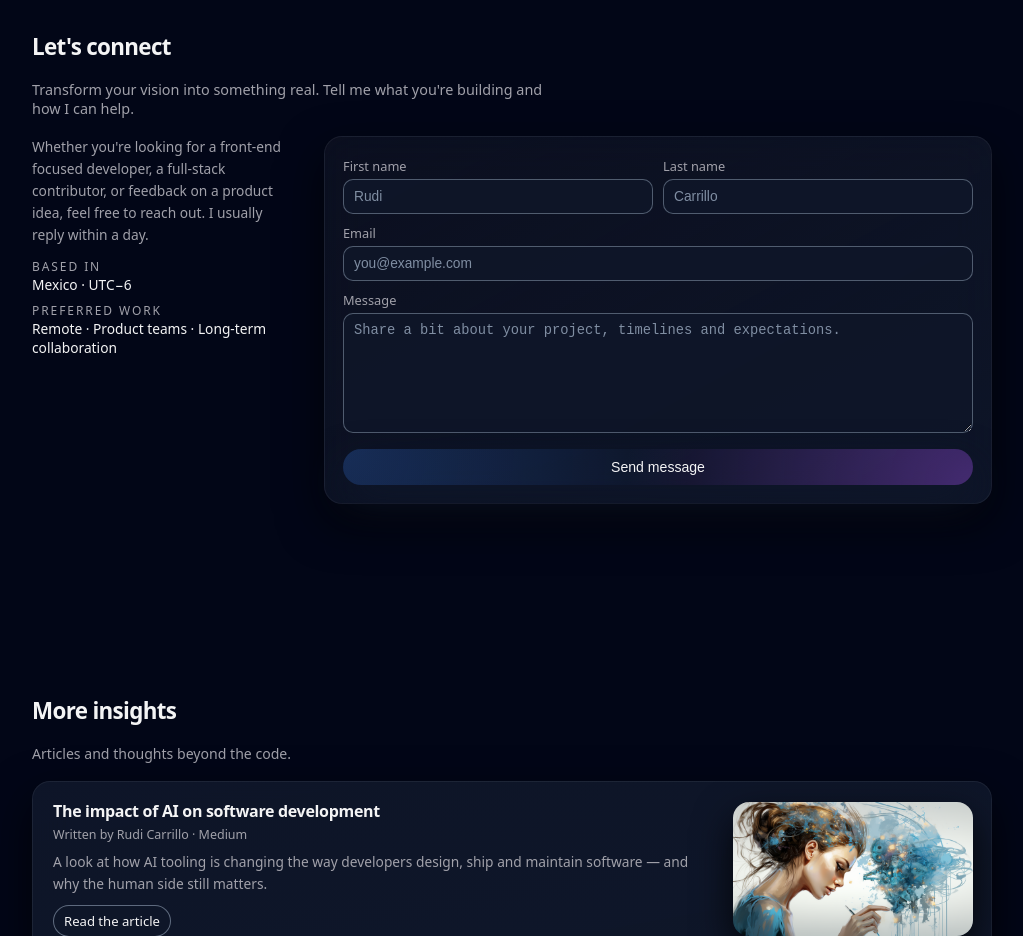
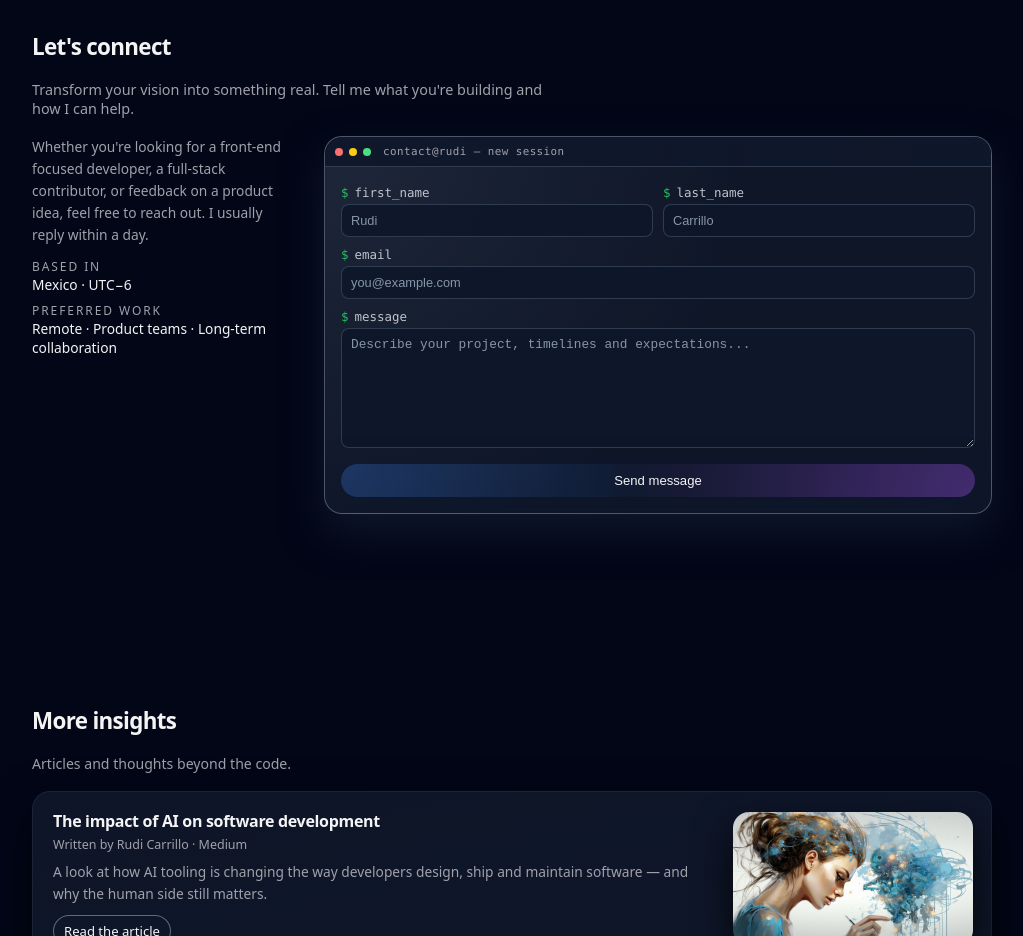
Before and after one commit to rudicarrilloypr/rc-portafolio, a React (Create React App) app: page / in a window 1280 px wide. Shown: the part 2140-3076 px from the top of the page, without its empty margins (128-1151 px from the left). Built offline with nearby package versions, Linux system fonts and the light colour scheme.

Commit message:
Add terminal effecto to contact section

```diff
--- a/src/components/Contact/Contact.jsx
+++ b/src/components/Contact/Contact.jsx
@@ -72,7 +72,11 @@ function Contact() {
   };
 
   return (
-    <section id="contact" ref={contactRef} className={`section ${styles.contact}`}>
+    <section
+      id="contact"
+      ref={contactRef}
+      className={`section ${styles.contact}`}
+    >
       <div className="section-inner">
         <div className={styles.header}>
           <h2 className="section-title">Let&apos;s connect</h2>
@@ -83,12 +87,14 @@ function Contact() {
         </div>
 
         <div className={styles.layout}>
+          {/* Columna izquierda: meta info */}
           <div className={styles.meta}>
             <p className={styles.metaText}>
               Whether you&apos;re looking for a front-end focused developer,
               a full-stack contributor, or feedback on a product idea, feel
               free to reach out. I usually reply within a day.
             </p>
+
             <div className={styles.metaDetail}>
               <span className={styles.metaLabel}>Based in</span>
               <span className={styles.metaValue}>Mexico · UTC−6</span>
@@ -101,6 +107,17 @@ function Contact() {
             </div>
           </div>
 
+          {/* Columna derecha: FORM como terminal */}
+          <div className={styles.formTerminal}>
+            <div className={styles.terminalHeader}>
+              <span className={`${styles.dot} ${styles.red}`} />
+              <span className={`${styles.dot} ${styles.yellow}`} />
+              <span className={`${styles.dot} ${styles.green}`} />
+              <span className={styles.terminalTitle}>
+                contact@rudi — new session
+              </span>
+            </div>
+
             <form
               ref={formRef}
               action="https://formspree.io/f/mgebdlbl"
@@ -110,7 +127,9 @@ function Contact() {
             >
               <div className={styles.row}>
                 <div className={styles.formGroup}>
-                <label htmlFor="firstName">First name</label>
+                  <label htmlFor="firstName">
+                    <span className={styles.prompt}>$</span> first_name
+                  </label>
                   <input
                     id="firstName"
                     type="text"
@@ -121,7 +140,9 @@ function Contact() {
                   />
                 </div>
                 <div className={styles.formGroup}>
-                <label htmlFor="lastName">Last name</label>
+                  <label htmlFor="lastName">
+                    <span className={styles.prompt}>$</span> last_name
+                  </label>
                   <input
                     id="lastName"
                     type="text"
@@ -134,7 +155,9 @@ function Contact() {
               </div>
 
               <div className={styles.formGroup}>
-              <label htmlFor="_replyto">Email</label>
+                <label htmlFor="_replyto">
+                  <span className={styles.prompt}>$</span> email
+                </label>
                 <input
                   id="_replyto"
                   type="email"
@@ -146,11 +169,13 @@ function Contact() {
               </div>
 
               <div className={styles.formGroup}>
-              <label htmlFor="message">Message</label>
+                <label htmlFor="message">
+                  <span className={styles.prompt}>$</span> message
+                </label>
                 <textarea
                   id="message"
                   name="message"
-                placeholder="Share a bit about your project, timelines and expectations."
+                  placeholder="Describe your project, timelines and expectations..."
                   required
                   onChange={handleInputChange}
                 />
@@ -176,6 +201,7 @@ function Contact() {
             </form>
           </div>
         </div>
+      </div>
     </section>
   );
 }
--- a/src/components/Contact/contact.module.css
+++ b/src/components/Contact/contact.module.css
@@ -59,24 +59,71 @@
   color: var(--fg);
 }
 
-/* Form */
+/* FORM TERMINAL WRAPPER ------------------------------------ */
+.formTerminal {
+  flex: 1;
+  border-radius: var(--radius-lg);
+  border: 1px solid rgba(148, 163, 184, 0.45);
+  background: radial-gradient(
+      circle at top left,
+      rgba(148, 163, 184, 0.12),
+      transparent 55%
+    ),
+    rgba(15, 23, 42, 0.96);
+  box-shadow: 0 18px 42px rgba(15, 23, 42, 0.98);
+  backdrop-filter: blur(18px);
+  overflow: hidden;
+  font-family: "SF Mono", ui-monospace, Menlo, Monaco, Consolas, "Liberation Mono",
+    "Courier New", monospace;
+}
+
+/* Barra superior del "terminal" */
+.terminalHeader {
+  display: flex;
+  align-items: center;
+  gap: 6px;
+  padding: 8px 10px;
+  border-bottom: 1px solid rgba(51, 65, 85, 0.9);
+  background: linear-gradient(
+    to right,
+    rgba(15, 23, 42, 0.98),
+    rgba(15, 23, 42, 0.9)
+  );
+}
+
+.dot {
+  width: 8px;
+  height: 8px;
+  border-radius: 999px;
+}
+
+.red {
+  background: #f87171;
+}
+
+.yellow {
+  background: #facc15;
+}
+
+.green {
+  background: #4ade80;
+}
+
+.terminalTitle {
+  margin-left: 6px;
+  font-size: 0.68rem;
+  color: var(--muted);
+  letter-spacing: 0.04em;
+}
+
+/* FORM INTERIOR -------------------------------------------- */
 .form {
-  flex: 1;
-  background: linear-gradient(
-      to bottom right,
-      rgba(248, 250, 252, 0.04),
-      rgba(15, 23, 42, 0.9)
-    );
-  border-radius: var(--radius-lg);
-  border: 1px solid var(--border-subtle);
-  padding: 18px 16px 16px;
-  box-shadow: var(--shadow-soft);
-  backdrop-filter: blur(18px);
+  padding: 16px 14px 14px;
 }
 
 @media (min-width: 768px) {
   .form {
-    padding: 20px 18px 18px;
+    padding: 18px 16px 16px;
   }
 }
 
@@ -101,34 +148,44 @@
 }
 
 .formGroup label {
-  font-size: 0.8rem;
-  color: var(--muted);
+  font-size: 0.78rem;
+  color: rgba(209, 213, 219, 0.9);
+  display: inline-flex;
+  align-items: center;
+  gap: 6px;
 }
 
+/* "$" prompt */
+.prompt {
+  color: #22c55e;
+}
+
+/* Inputs estilo terminal */
 .formGroup input,
 .formGroup textarea {
   width: 100%;
-  padding: 9px 10px;
-  border-radius: 10px;
-  border: 1px solid rgba(148, 163, 184, 0.5);
-  background: rgba(15, 23, 42, 0.9);
+  padding: 8px 9px;
+  border-radius: 8px;
+  border: 1px solid rgba(51, 65, 85, 0.9);
+  background: rgba(15, 23, 42, 0.96);
   color: var(--fg);
-  font-size: 0.86rem;
+  font-size: 0.8rem;
   outline: none;
   transition: border-color 0.18s ease, box-shadow 0.18s ease,
-    background-color 0.18s ease;
+    background-color 0.18s ease, transform 0.1s ease;
 }
 
 .formGroup input::placeholder,
 .formGroup textarea::placeholder {
-  color: rgba(148, 163, 184, 0.85);
+  color: rgba(148, 163, 184, 0.9);
 }
 
 .formGroup input:focus,
 .formGroup textarea:focus {
-  border-color: rgba(248, 250, 252, 0.9);
-  box-shadow: 0 0 0 1px rgba(248, 250, 252, 0.75);
+  border-color: rgba(96, 165, 250, 0.9);
+  box-shadow: 0 0 0 1px rgba(56, 189, 248, 0.6);
   background: rgba(15, 23, 42, 1);
+  transform: translateY(-0.5px);
 }
 
 .formGroup textarea {
@@ -141,14 +198,14 @@
   margin-top: 6px;
   width: 100%;
   border: none;
-  border-radius: var(--radius-full);
-  padding: 10px 16px;
-  font-size: 0.88rem;
+  border-radius: 999px;
+  padding: 9px 14px;
+  font-size: 0.82rem;
   font-weight: 500;
   cursor: pointer;
   background: radial-gradient(
       circle at top left,
-      rgba(59, 130, 246, 0.25),
+      rgba(59, 130, 246, 0.28),
       transparent 55%
     ),
     radial-gradient(circle at bottom right, rgba(168, 85, 247, 0.35), transparent 55%);
@@ -199,3 +256,10 @@
     transform: translateY(0);
   }
 }
+
+/* Responsive tweaks */
+@media (max-width: 768px) {
+  .formTerminal {
+    margin-top: 4px;
+  }
+}
```
Lines whose indentation alone changed are shown as unchanged.
